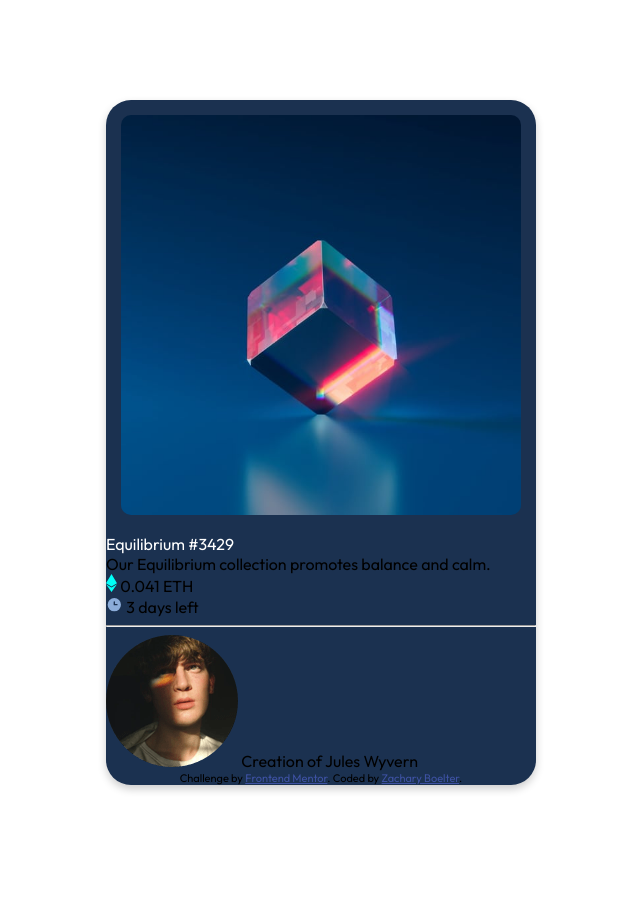
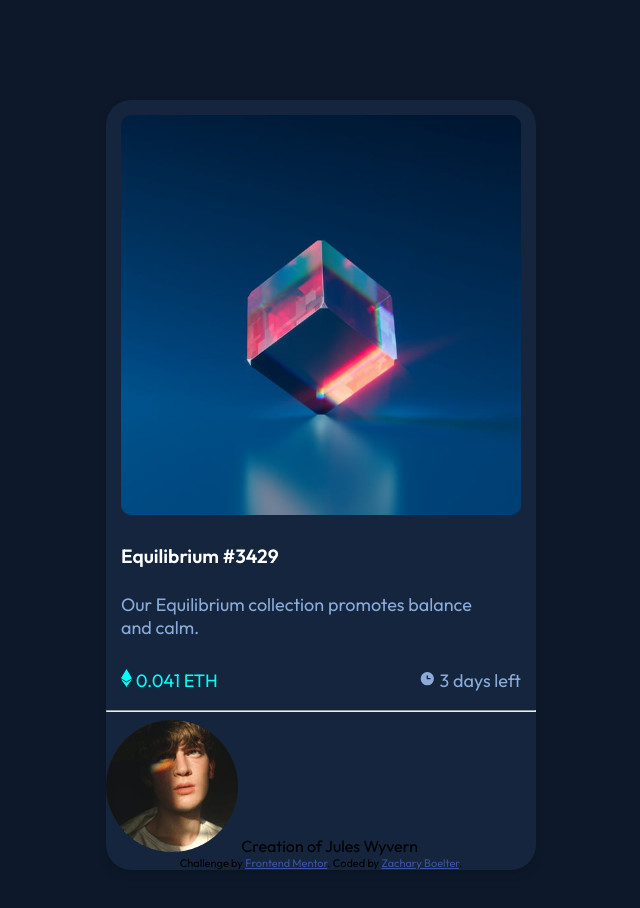
Before and after one commit to zacharyboelter/nft-preview-card, a plain HTML site: page index.html in a window 1280 px wide. Shown: the whole page, without its empty margins (319-959 px from the left). Before the commit the page ends 885 px from the top, so only its background shows below. Drawn offline with Linux system fonts and the light colour scheme.

Commit message:
text styling for title, content, info and days

```diff
--- a/index.html
+++ b/index.html
@@ -35,7 +35,7 @@
     </div>
 
     <div class="content">
-      Our Equilibrium collection promotes balance and calm.
+      Our Equilibrium collection promotes balance <br> and calm.
     </div>
 
     <div class="info">
--- a/styles.css
+++ b/styles.css
@@ -7,6 +7,7 @@ body {
     align-items: center;
     margin: auto 0;
     font-family: 'Outfit', sans-serif;
+    background-color: hsl(217, 54%, 11%);
 }
 
 .card {
@@ -14,7 +15,7 @@ body {
     transition: 0.3s;
     border-radius: 25px;
     margin: 100px 400px;
-    background-color: hsl(215, 50%, 21%);
+    background-color: hsl(216, 50%, 16%);
 }
 
 .main-img {
@@ -25,5 +26,33 @@ body {
 
 .title {
     color: hsl(0, 0%, 100%);
+    padding: 10px 15px;
+    font-weight: 600;
+    font-size: larger;
+}
+
+.content {
+    color: hsl(215, 51%, 70%);
+    padding: 10px 15px;
+    font-weight: 400;
+    font-size: 18px;
+    margin-bottom: 10px;
+    margin-top: 5px;
+}
+
+.info {
+    display: flex;
+    justify-content: space-between;
+    padding: 10px 15px;
+    font-size: 18px;
+
 
 }
+
+.price {
+    color: hsl(178, 100%, 50%);
+}
+
+.days {
+    color: hsl(215, 51%, 70%);
+}
```
